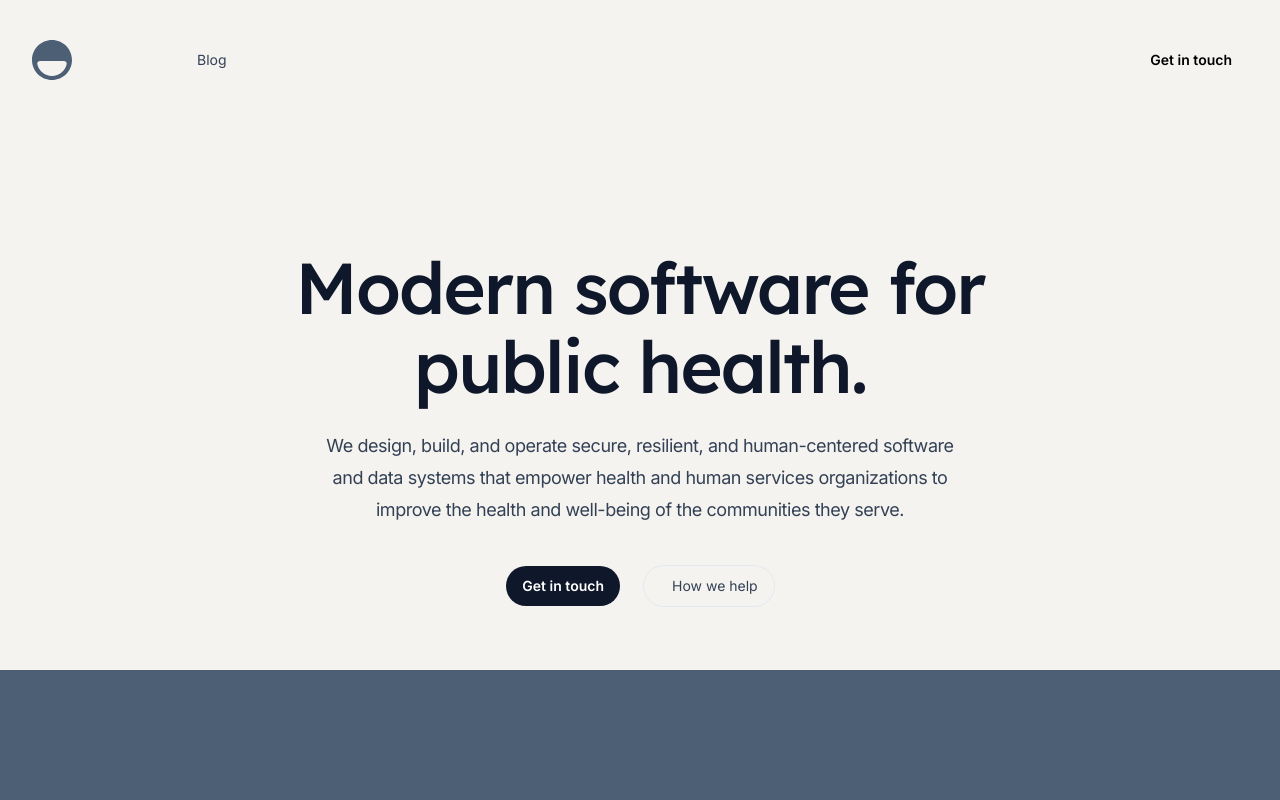
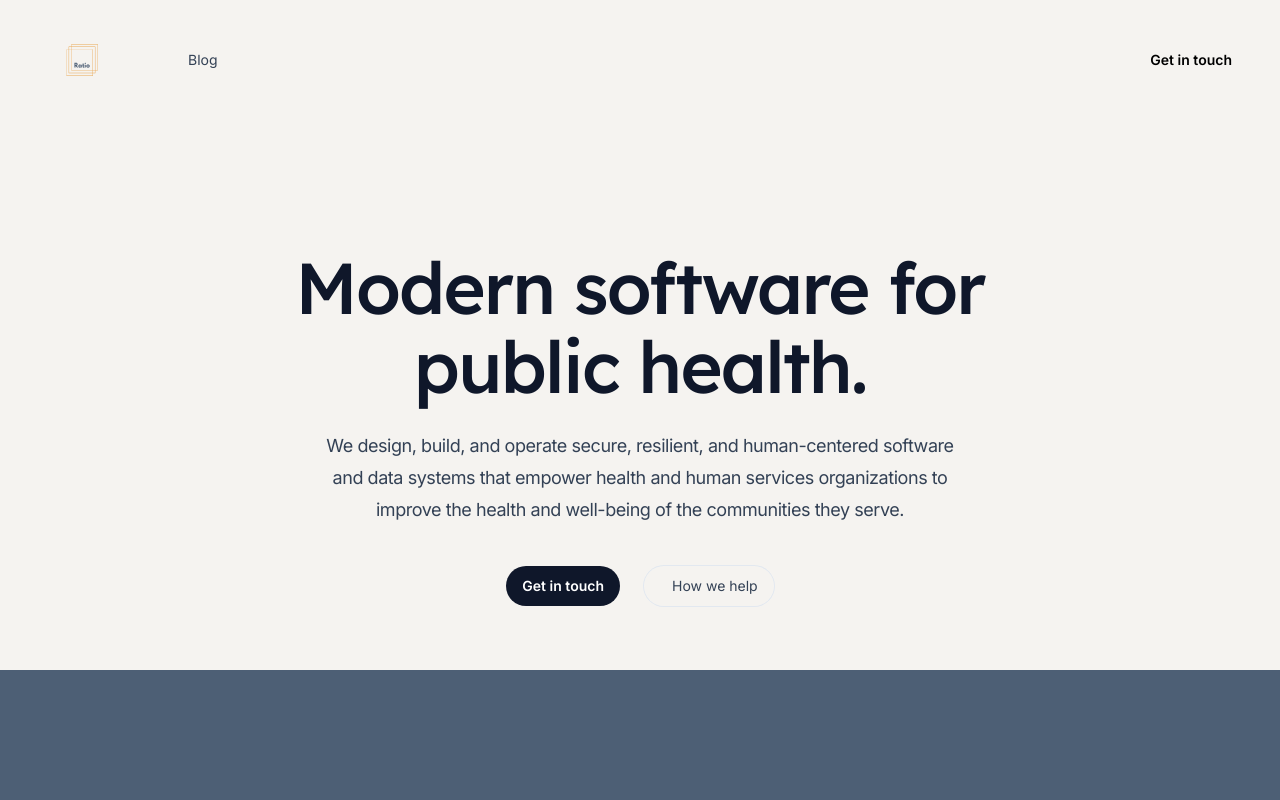
Before and after one commit to RatioPBC/ratiopbc.github.io, a Next.js app: page / in a window 1280 px wide. Shown: the top 800 px of the page. Built offline with nearby package versions, Linux system fonts and the light colour scheme.

Commit message:
use ratioIcon.svg in Logo component

```diff
--- a/src/components/Logo.jsx
+++ b/src/components/Logo.jsx
@@ -1,12 +1,9 @@
+import Image from 'next/image'
+import ratioIcon from '@/images/logos/ratioIcon.svg'
+
+
 export function Logo(props) {
   return (
-    <svg aria-hidden="true" viewBox="0 0 109 40" {...props}>
-      <path
-        fillRule="evenodd"
-        clipRule="evenodd"
-        d="M0 20c0 11.046 8.954 20 20 20s20-8.954 20-20S31.046 0 20 0 0 8.954 0 20Zm20 16c-7.264 0-13.321-5.163-14.704-12.02C4.97 22.358 6.343 21 8 21h24c1.657 0 3.031 1.357 2.704 2.98C33.32 30.838 27.264 36 20 36Z"
-        fill="#4d5f75"
-      />
-    </svg>
+    <Image src={ratioIcon} alt="Ratio PBC logo" {...props}/>
   )
 }
```
